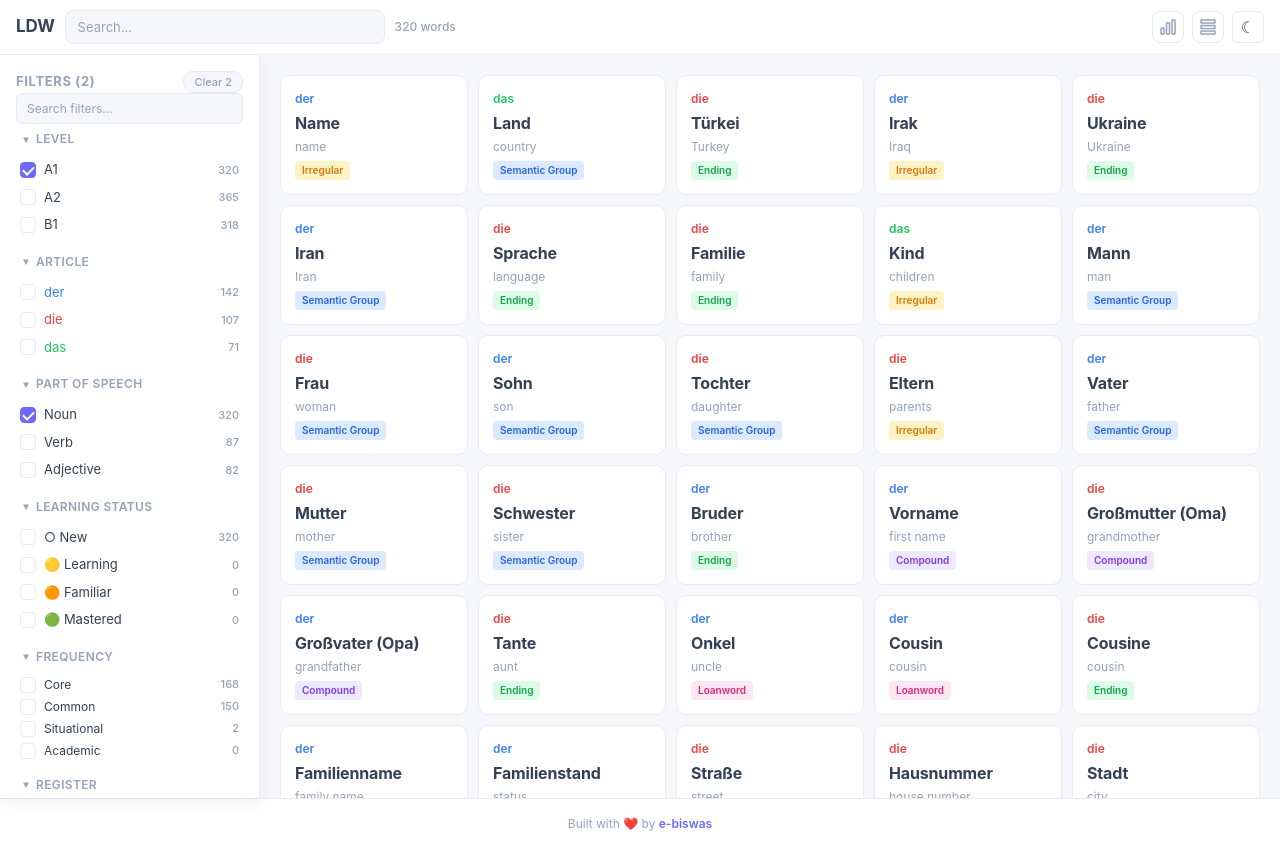
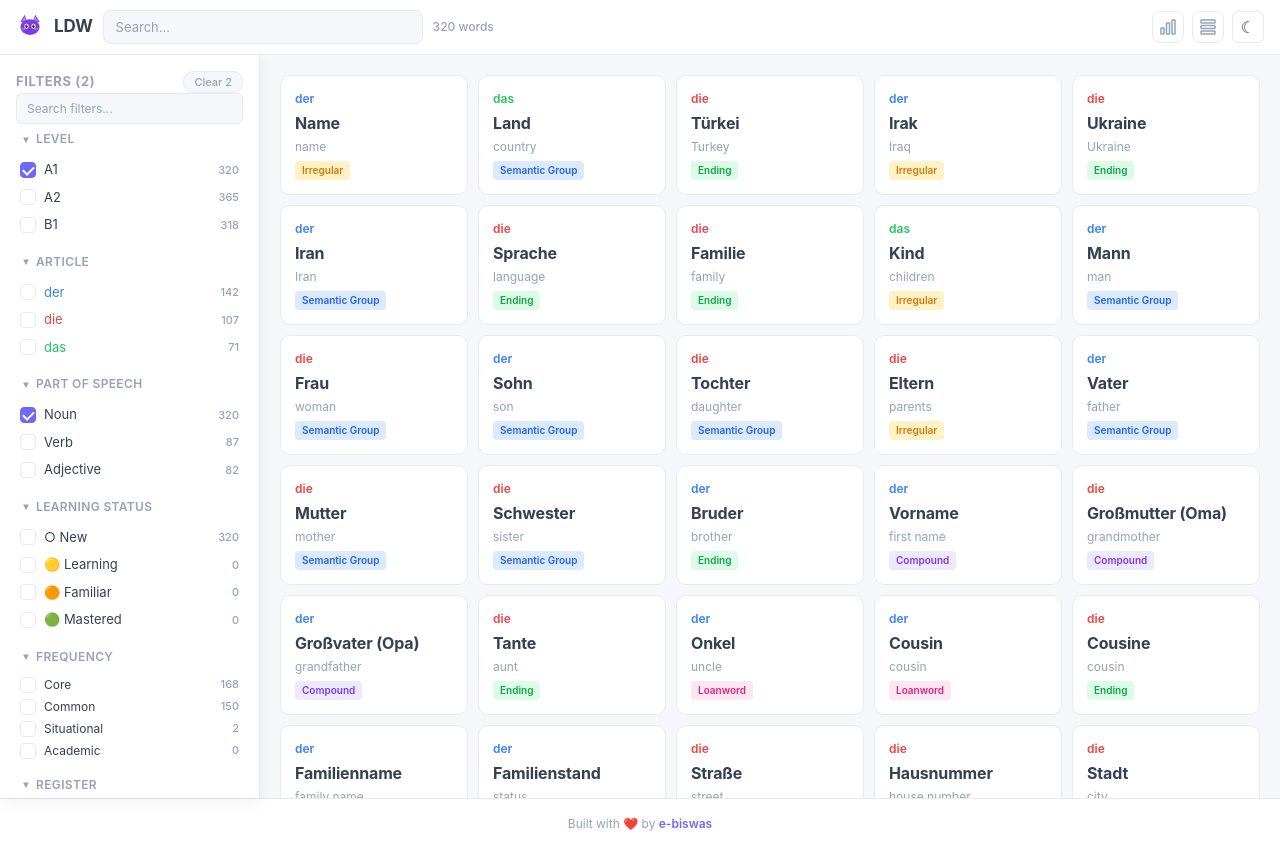
Before and after one commit to e-biswas/de-words, a React (Vite) app in the folder app/: page / in a window 1280 px wide. Built offline with nearby package versions, Linux system fonts and the light colour scheme.

Commit message:
Update: flashcard update and logo update

```diff
--- a/app/index.html
+++ b/app/index.html
@@ -3,6 +3,8 @@
   <head>
     <meta charset="UTF-8" />
     <meta name="viewport" content="width=device-width, initial-scale=1.0" />
+    <link rel="icon" type="image/svg+xml" href="/cat.svg" />
+    <link rel="apple-touch-icon" href="/cat.svg" />
     <title>LDW — Learn German Words</title>
   </head>
   <body>
--- a/app/src/App.css
+++ b/app/src/App.css
@@ -103,6 +103,11 @@ body {
   overflow: visible;
 }
 
+.logo-cat {
+  flex-shrink: 0;
+  vertical-align: middle;
+}
+
 .app-header h1 {
   font-size: 17px;
   font-weight: 700;
@@ -1663,6 +1668,16 @@ hr {
     font-size: 16px;
   }
 
+  .flashcard-shortcuts {
+    justify-content: center;
+  }
+
+  .meaning-toggle {
+    padding: 8px 18px;
+    font-size: 13px;
+    border-radius: 10px;
+  }
+
   .icon-btn {
     width: 36px;
     height: 36px;
--- a/app/src/App.jsx
+++ b/app/src/App.jsx
@@ -178,6 +178,7 @@ export default function App() {
         >
           ☰
         </button>
+        <img src="/cat.svg" alt="" className="logo-cat" width="28" height="28" />
         <h1>LDW</h1>
 
         <div className="search-wrap">
--- a/app/src/components/FlashcardMode.jsx
+++ b/app/src/components/FlashcardMode.jsx
@@ -212,12 +212,12 @@ export default function FlashcardMode({ words, onClose }) {
         </div>
 
         <div className="flashcard-shortcuts">
-          <span><kbd>1</kbd> der</span>
-          <span><kbd>2</kbd> die</span>
-          <span><kbd>3</kbd> das</span>
-          <span><kbd>→</kbd> next</span>
-          <span><kbd>s</kbd> skip</span>
-          <span><kbd>/</kbd> peek</span>
+          <span className="desk-only"><kbd>1</kbd> der</span>
+          <span className="desk-only"><kbd>2</kbd> die</span>
+          <span className="desk-only"><kbd>3</kbd> das</span>
+          <span className="desk-only"><kbd>→</kbd> next</span>
+          <span className="desk-only"><kbd>s</kbd> skip</span>
+          <span className="desk-only"><kbd>/</kbd> peek</span>
           <button
             className={`meaning-toggle ${showMeaningAlways ? "on" : ""}`}
             onClick={() => setShowMeaningAlways((m) => !m)}
```
Also changed, not shown: app/public/cat.svg (added).
